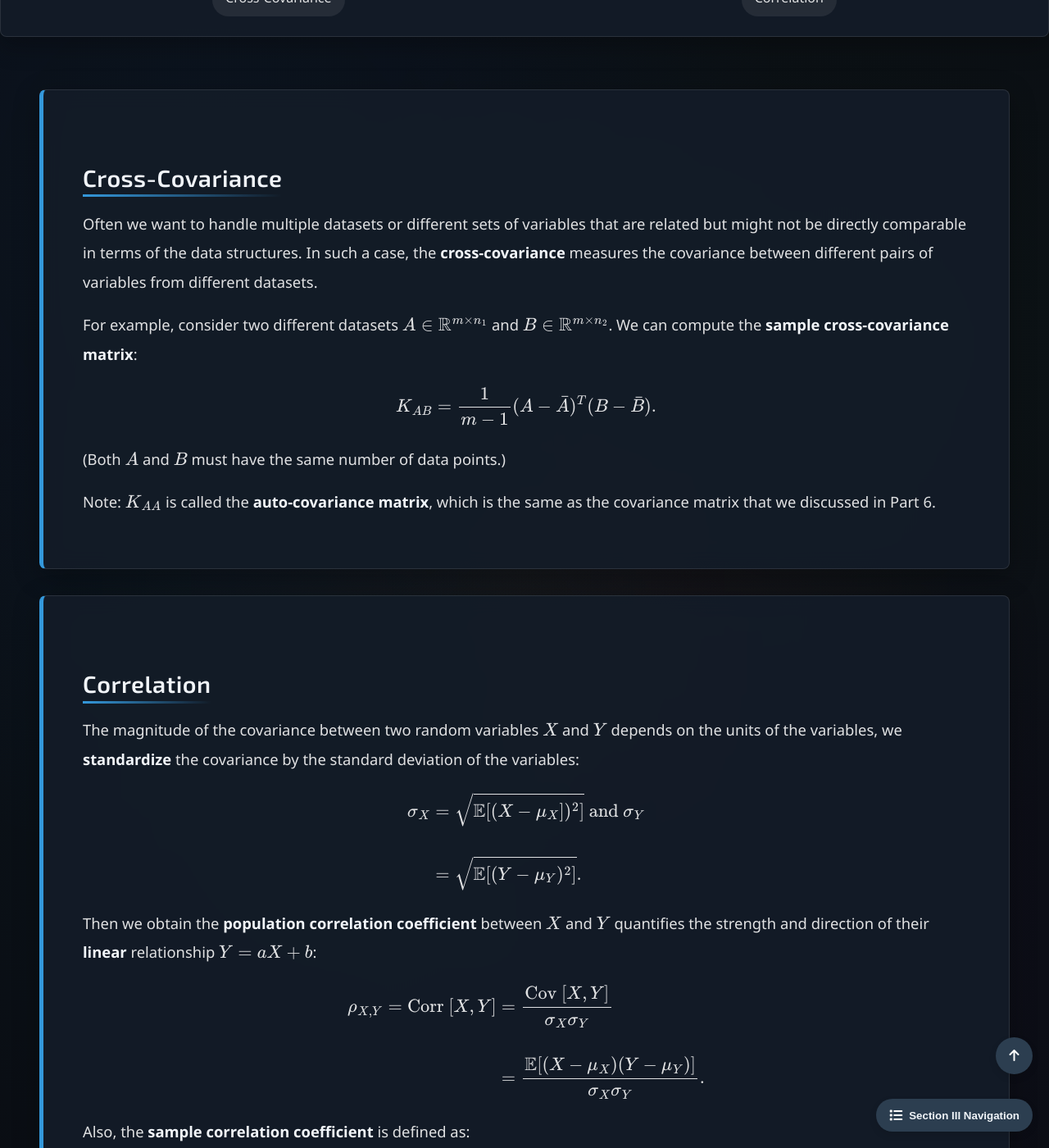
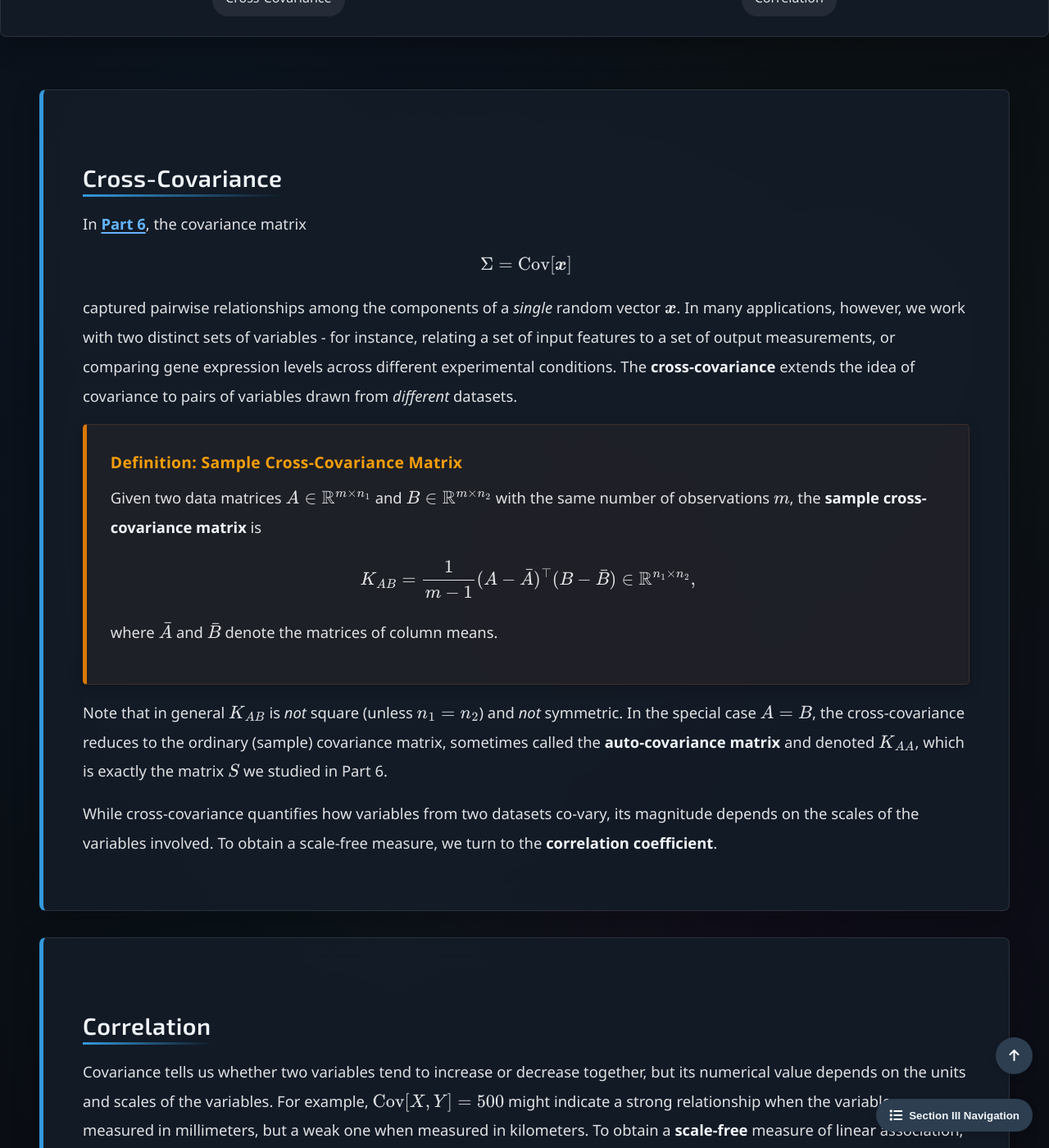
Before and after one commit to Yusukey01/yusukey01.github.io, a Jekyll site: the page built from Mathematics/Probability/correlation.html, in a window 1280 px wide and 1400 px high, scrolled down 520 px. Shown: the whole window at 82% size. Built offline with Jekyll 4.4.1, drawn with Linux system fonts in a browser that asks for light colours; some of the changed text lies outside the part shown.

Commit message:
revised explanations and style

```diff
--- a/Mathematics/Probability/correlation.html
+++ b/Mathematics/Probability/correlation.html
@@ -26,58 +26,100 @@ uses_python: false
 
             <section id="cross" class="section-content">
                 <h2>Cross-Covariance</h2>
+
                 <p>
-                    Often we want to handle multiple datasets or different sets of variables that are related but might
-                    not be directly comparable in terms of the data structures. In such a case, the <strong>cross-covariance</strong>
-                    measures the covariance between different pairs of variables from different datasets.
+                    In <a href="covariance.html"><strong>Part 6</strong></a>, the covariance matrix
+                    \[
+                    \Sigma = \text{Cov}[\boldsymbol{x}]
+                    \]
+                    captured pairwise relationships among the components of a <em>single</em> random vector \(\boldsymbol{x}\).
+                    In many applications, however, we work with two distinct sets of variables - for instance, relating a set
+                    of input features to a set of output measurements, or comparing gene expression levels across different
+                    experimental conditions. The <strong>cross-covariance</strong> extends the idea of covariance to pairs of
+                    variables drawn from <em>different</em> datasets.
+                </p>
+
+                <div class="theorem">
+                    <span class="theorem-title">Definition: Sample Cross-Covariance Matrix</span>
+                    <p>
+                        Given two data matrices \(A \in \mathbb{R}^{m \times n_1}\) and
+                        \(B \in \mathbb{R}^{m \times n_2}\) with the same number of observations \(m\),
+                        the <strong>sample cross-covariance matrix</strong> is
+                        \[
+                        K_{AB} = \frac{1}{m-1}(A - \bar{A})^\top (B - \bar{B}) \in \mathbb{R}^{n_1 \times n_2},
+                        \]
+                        where \(\bar{A}\) and \(\bar{B}\) denote the matrices of column means.
+                    </p>
+                </div>
+
+                <p>
+                    Note that in general \(K_{AB}\) is <em>not</em> square (unless \(n_1 = n_2\)) and <em>not</em> symmetric.
+                    In the special case \(A = B\), the cross-covariance reduces to the ordinary (sample) covariance matrix,
+                    sometimes called the <strong>auto-covariance matrix</strong> and denoted \(K_{AA}\), which is exactly
+                    the matrix \(S\) we studied in Part 6.
                 </p>
 
                 <p>
-                    For example, consider two different datasets \(A \in \mathbb{R}^{m \times n_1}\) and \(B \in \mathbb{R}^{m \times n_2}\).
-                    We can compute the <strong>sample cross-covariance matrix</strong>:
-                    \[
-                    K_{AB} = \frac{1}{m-1}(A-\bar{A})^T(B-\bar{B}).
-                    \]
-                    (Both \(A\) and \(B\) must have the same number of data points.)
+                    While cross-covariance quantifies how variables from two datasets co-vary, its magnitude depends on the scales of
+                    the variables involved. To obtain a  scale-free measure, we turn to the <strong>correlation coefficient</strong>.
                 </p>
 
-                <p>
-                    Note: \(K_{AA}\) is called the <strong>auto-covariance matrix</strong>, which is the same as the covariance matrix that
-                    we discussed in Part 6.
-                </p>
             </section>
 
             <section id="corr" class="section-content">
                 <h2>Correlation</h2>
+
                 <p>
-                    The magnitude of the covariance between two random variables \(X\) and \(Y\) depends on the units of the variables, we
-                    <strong>standardize</strong> the covariance by the standard deviation of the variables:
+                    Covariance tells us whether two variables tend to increase or decrease together, but its numerical value
+                    depends on the units and scales of the variables. For example, \(\text{Cov}[X, Y] = 500\) might indicate a
+                    strong relationship when the variables are measured in millimeters, but a weak one when measured in kilometers.
+                    To obtain a <strong>scale-free</strong> measure of linear association, we normalize the covariance
+                    by the standard deviations.
+                </p>
+
+                <div class="theorem">
+                    <span class="theorem-title">Definition: Population Correlation Coefficient</span>
+                    <p>
+                        Let \(X\) and \(Y\) be random variables with standard deviations
+                        \(\sigma_X = \sqrt{\mathbb{E}[(X - \mu_X)^2]}\) and
+                        \(\sigma_Y = \sqrt{\mathbb{E}[(Y - \mu_Y)^2]}\), respectively. Then
+                        the <strong>population correlation coefficient</strong> is
                         \[
                         \begin{align*}
-                    \sigma_X  &= \sqrt{\mathbb{E}[(X - \mu_X])^2]}  \text{ and } \sigma_Y  \\\\
-                            &= \sqrt{\mathbb{E}[(Y - \mu_Y)^2]}.
+                        \rho_{X, Y} &= \text{Corr}[X, Y] \\\\
+                                    &= \frac{\text{Cov}[X, Y]}{\sigma_X \sigma_Y} \\\\
+                                    &= \frac{\mathbb{E}[(X - \mu_X)(Y - \mu_Y)]}{\sigma_X \sigma_Y}.
                         \end{align*}
                         \]
-                    Then we obtain the <strong>population correlation coefficient</strong> between \(X\) and \(Y\) quantifies the strength
-                    and direction of their <strong>linear</strong> relationship \(Y = aX +b\):
-                    \[
-                    \begin{align*}
-                    \rho_{X, Y} = \text{Corr }[X, Y] &= \frac{\text{Cov }[X, Y]}{\sigma_X \sigma_Y} \\\\
-                                                    &= \frac{\mathbb{E }[(X - \mu_X)(Y-\mu_Y)]}{\sigma_X \sigma_Y}.
-                    \end{align*}
-                    \]
-                    Also, the <strong>sample correlation coefficient</strong> is defined as:
-                    \[
-                    r_{xy} = \frac{1}{(n-1)s_x s_y}\sum_{i =1}^n (x_i - \bar{x})(y_i - \bar{y})
-                    \]
-                    where \(\bar{x},\, \bar{y}\) are sample means and \(s_x \, , s_y\) are corrected sample standard deviations.
+                    </p>
+                </div>
+
+                <p>
+                    The correlation coefficient is a dimensionless quantity that measures the strength
+                    and direction of the <strong>linear</strong> relationship between \(X\) and \(Y\).
                 </p>
 
+                <div class="theorem">
+                    <span class="theorem-title">Definition: Sample Correlation Coefficient</span>
                     <p>
-                    Note: the <strong>corrected sample standard deviation</strong> is an unbiased estimator of the population standard deviation:
+                        Given observed data \((x_1, y_1), \ldots, (x_n, y_n)\), the
+                        <strong>sample correlation coefficient</strong> is
+                        \[
+                        r_{xy} = \frac{1}{(n-1)\,s_x\, s_y}\sum_{i=1}^n (x_i - \bar{x})(y_i - \bar{y})
+                        \]
+                        where \(\bar{x}, \bar{y}\) are sample means and \(s_x, s_y\) are the
+                        <strong>corrected sample standard deviations</strong>:
                         \[
                         s_x = \sqrt{\frac{1}{n-1}\sum_{i=1}^n (x_i - \bar{x})^2}.
                         \]
+                        The factor \(n - 1\) (Bessel's correction) ensures that \(s_x^2\) is an
+                        unbiased estimator of \(\sigma_X^2\).
+                    </p>
+                </div>
+
+                <p>
+                    A natural question is: what range of values can \(\rho\) take? The following
+                    theorem shows that it is always bounded between \(-1\) and \(1\).
                 </p>
 
                 <div class="theorem">
@@ -119,10 +161,12 @@ uses_python: false
                 </div>
 
                   <p>
-                    The <strong>correlation matrix</strong> is essentially a standardized version of the covariance matrix ensuring that each element
-                    is normalized to a value between \(-1\) and \(1\). This standardization is particularly useful in applications like
-                    Principal Component Analysis (PCA), where features with significantly different scales can lead to biased results. By
-                    standardizing, we ensure that all features are given fair weighting.
+                    Having established the correlation coefficient for a pair of random variables, we now extend this idea to an entire
+                    random vector. Just as the covariance matrix collects all pairwise covariances, the <strong>correlation matrix</strong>
+                    collects all pairwise correlations. It is a standardized version of the covariance matrix in which every entry
+                    lies in \([-1, 1]\). This standardization is particularly useful when features have significantly different scales:
+                    for example, in <a href="covariance.html"><strong>PCA</strong></a>, performing eigendecomposition on the correlation matrix
+                    rather than the covariance matrix ensures that no single feature dominates the analysis merely because of its scale.
                 </p>
 
                 <p>
@@ -184,6 +228,27 @@ uses_python: false
                     standard deviations, and avoids computing each pairwise correlation explicitly.
                 </p>
 
+                 <div class="insight-box">
+                    <h3>Connections to Machine Learning</h3>
+                    <p>
+                        The correlation matrix plays a key role in feature engineering and model diagnostics. Highly correlated
+                        features indicate <strong>multicollinearity</strong>, which can destabilize
+                        <a href="../Machine_learning/intro_regression.html"><strong>linear regression</strong></a>
+                        and inflate variance in coefficient estimates. In practice, examining the correlation matrix
+                        before training helps identify redundant features, guiding decisions about feature selection
+                        or dimensionality reduction via PCA. In
+                        <a href="gaussian_process.html"><strong>Gaussian processes</strong></a>, the kernel
+                        function can be viewed as defining a correlation structure over function values.
+                    </p>
+                </div>
+
+                <p>
+                    With covariance and correlation established for random vectors, we are now prepared to study the most important
+                    multivariate distribution in statistics and machine learning. In the <a href="mvn.html"><strong>next part</strong></a>,
+                    we introduce the <strong>multivariate normal distribution</strong>, whose shape is entirely determined
+                    by a mean vector and a covariance matrix.
+                </p>
+
             </section>
         </div>
         <script src="/js/main.js"></script>
```
Also changed, not shown: data/curriculum.json. Lines whose indentation alone changed are shown as unchanged.
